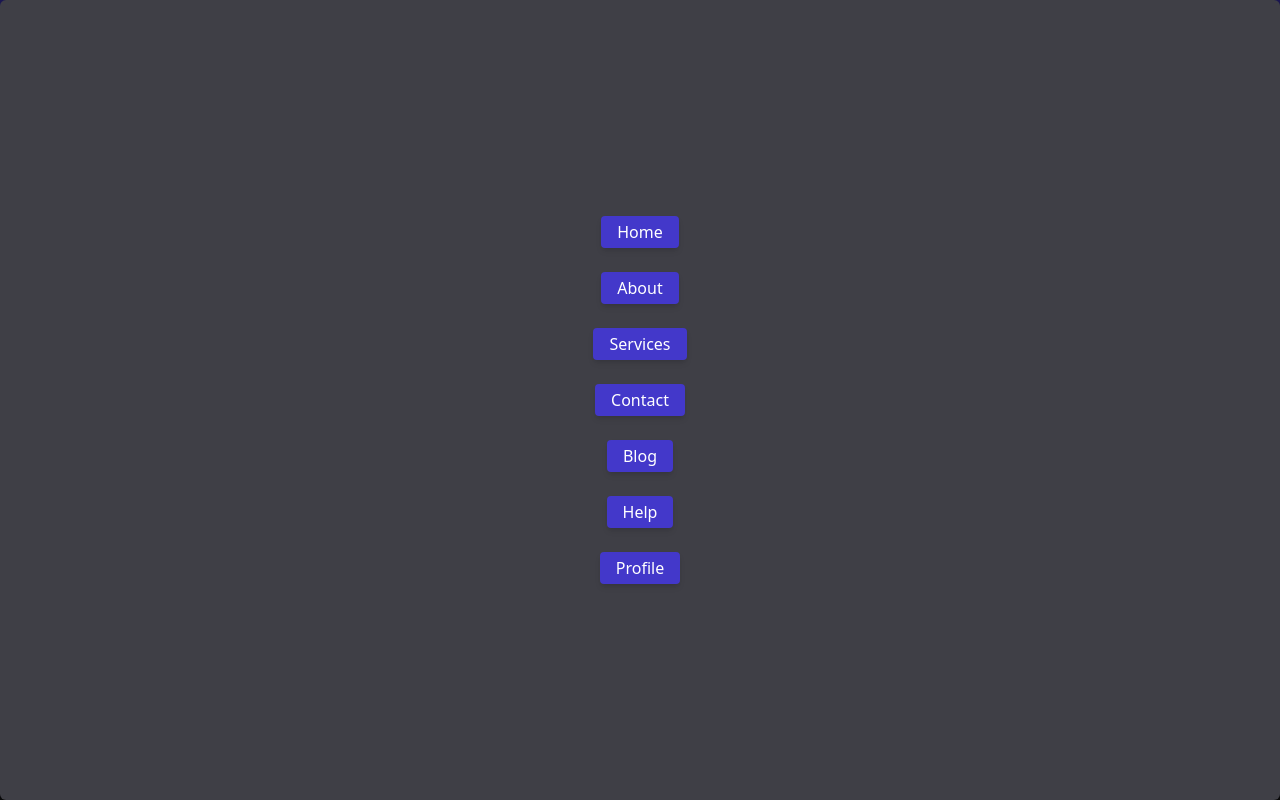
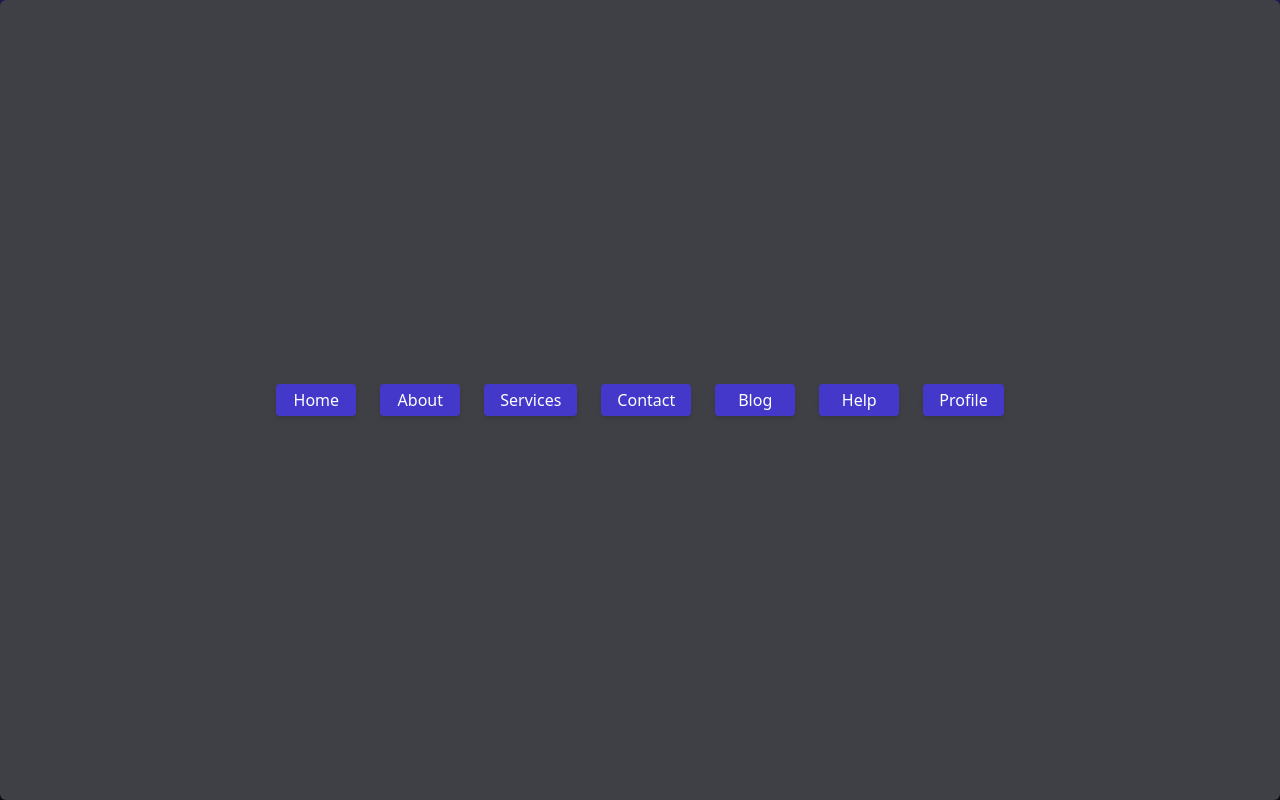
Before and after one commit to m1her/OP_Components, a Next.js app: page / in a window 1280 px wide. Built offline with nearby package versions, Linux system fonts and the light colour scheme.

Commit message:
drag kinda done

```diff
--- a/src/components/CustomizableNavigation/EditWebNavLinks/DraggableLink.tsx
+++ b/src/components/CustomizableNavigation/EditWebNavLinks/DraggableLink.tsx
@@ -1,7 +1,7 @@
 import React, { useRef } from "react";
 import { useDrag, useDrop } from "react-dnd";
-import type { Identifier, XYCoord } from "dnd-core";
-import { ItemTypes, NavLinkType } from "../data";
+import type { XYCoord } from "dnd-core";
+import { NavLinkType } from "../data";
 
 interface DragItem {
   index: number;
@@ -20,85 +20,50 @@ export const DraggableLink: React.FC<DraggableLinkProps> = ({
   moveLink,
   index,
 }) => {
-  const ref = useRef<HTMLDivElement>(null);
-
-  const [{ handlerId }, drop] = useDrop<
-    DragItem,
-    void,
-    { handlerId: Identifier | null }
-  >({
-    accept: ItemTypes.WEBLINK,
-    collect(monitor) {
-      return {
-        handlerId: monitor.getHandlerId(),
-      };
-    },
-    hover(item: DragItem, monitor) {
+  const [, dropRef] = useDrop({
+    accept: "item",
+    hover: (item: DragItem, monitor) => {
       if (!ref.current) {
         return;
       }
       const dragIndex = item.index;
       const hoverIndex = index;
 
-      // Don't replace items with themselves
-      if (dragIndex === hoverIndex) {
+      if (dragIndex === hoverIndex) return;
 
-        return;
-      }
-
-      // Determine rectangle on screen
       const hoverBoundingRect = ref.current?.getBoundingClientRect();
 
-      // Get vertical middle
-      const hoverMiddleY =
-        (hoverBoundingRect.bottom - hoverBoundingRect.top) / 2;
+      const hoverMiddleX =
+        (hoverBoundingRect.right - hoverBoundingRect.left) / 2;
 
-      // Determine mouse position
       const clientOffset = monitor.getClientOffset();
+      const hoverActualX = (clientOffset as XYCoord).x - hoverBoundingRect.left;
 
-      // Get pixels to the top
-      const hoverClientY = (clientOffset as XYCoord).y - hoverBoundingRect.top;
+      if (dragIndex < hoverIndex && hoverActualX < hoverMiddleX) return;
+      if (dragIndex > hoverIndex && hoverActualX > hoverMiddleX) return;
 
-      // Only perform the move when the mouse has crossed half of the items height
-      // When dragging downwards, only move when the cursor is below 50%
-      // When dragging upwards, only move when the cursor is above 50%
-
-      // Dragging downwards
-      if (dragIndex < hoverIndex && hoverClientY < hoverMiddleY) {
-        return;
-      }
-
-      // Dragging upwards
-      if (dragIndex > hoverIndex && hoverClientY > hoverMiddleY) {
-        return;
-      }
-
-      // Time to actually perform the action
       moveLink(dragIndex, hoverIndex);
 
-      // Note: we're mutating the monitor item here!
-      // Generally it's better to avoid mutations,
-      // but it's good here for the sake of performance
-      // to avoid expensive index searches.
       item.index = hoverIndex;
     },
   });
-  const [{ isDragging }, drag] = useDrag({
-    type: ItemTypes.WEBLINK,
-    item: () => ({ id: linkData.id, index: linkData.index }),
+
+  const [{ isDragging }, dragRef] = useDrag({
+    type: "item",
+    item: { index },
     collect: (monitor) => ({
       isDragging: monitor.isDragging(),
     }),
   });
 
-  drag(drop(ref));
+  const ref = useRef<HTMLDivElement>(null);
+  const dragDropRef = dragRef(dropRef(ref));
 
   return (
     <div
-      ref={ref}
-      data-handler-id={handlerId}
-      className={`select-none min-w-16 text-center rounded h-fit shadow-md bg-indigo-700 px-4 py-1 transition-opacity cursor-move
-        ${isDragging ? "opacity-20" : "opacity-100"}`}
+      ref={dragDropRef}
+      className="select-none min-w-20 text-center rounded h-fit shadow-md bg-indigo-700 px-4 py-1 transition-opacity cursor-move"
+      style={{ opacity: !isDragging ? 1 : 0.1 }}
     >
       {linkData.title}
     </div>
--- a/src/components/CustomizableNavigation/EditWebNavLinks/index.tsx
+++ b/src/components/CustomizableNavigation/EditWebNavLinks/index.tsx
@@ -1,46 +1,46 @@
 "use client";
 import { faGear } from "@fortawesome/free-solid-svg-icons";
 import { FontAwesomeIcon } from "@fortawesome/react-fontawesome";
-import React, { useState } from "react";
-import { NavLinkType } from "../data";
+import React, { useCallback, useState } from "react";
+// import { NavLinkType } from "../data";
 import { DraggableLink } from "./DraggableLink";
 import { HTML5Backend } from "react-dnd-html5-backend";
 import { DndProvider } from "react-dnd";
-import update from "immutability-helper";
+// import update from "immutability-helper";
 
 export const EditWebNavLinks = () => {
   const [links, setLinks] = useState([
-    { id: "1", index: 1, title: "Home", link: "/" },
-    { id: "2", index: 2, title: "About", link: "/" },
-    { id: "3", index: 3, title: "Services", link: "/" },
-    { id: "4", index: 4, title: "Contact", link: "/" },
-    { id: "5", index: 5, title: "Blog", link: "/" },
-    { id: "6", index: 6, title: "Help", link: "/" },
-    { id: "7", index: 7, title: "Profile", link: "/" },
+    { id: 1, index: 1, title: "Home", link: "/" },
+    { id: 2, index: 2, title: "About", link: "/" },
+    { id: 3, index: 3, title: "Services", link: "/" },
+    { id: 4, index: 4, title: "Contact", link: "/" },
+    { id: 5, index: 5, title: "Blog", link: "/" },
+    { id: 6, index: 6, title: "Help", link: "/" },
+    { id: 7, index: 7, title: "Profile", link: "/" },
   ]);
 
-  const moveLink = (dragIndex: number, hoverIndex: number) => {
-    console.log(dragIndex, hoverIndex);
-
-    setLinks((prevCards: NavLinkType[]) =>
-      update(prevCards, {
-        $splice: [
-          [dragIndex, 1],
-          [hoverIndex, 0, prevCards[dragIndex] as NavLinkType],
-        ],
-      })
-    );
-  };
+  const moveLink = useCallback((dragIndex: number, hoverIndex: number) => {
+        const dragItem = links[dragIndex]
+        const hoverItem = links[hoverIndex]
+        setLinks(links => {
+            const updatedPets = [...links]
+            updatedPets[dragIndex] = hoverItem
+            updatedPets[hoverIndex] = dragItem
+            return updatedPets
+        })
+    },
+    [links],
+)
 
   return (
     <DndProvider backend={HTML5Backend}>
       <ul className="">
         <FontAwesomeIcon icon={faGear} className="w-4 h-4 cursor-pointer" />
         <div className="fixed z-50 top-0 left-0 inset-0 bg-black/60 backdrop-blur-[2px] flex justify-center items-center">
-          <div className="p-8 rounded-md bg-zinc-700 flex flex-col gap-6 w-full h-full items-center justify-center">
+          <div className="p-8 rounded-md bg-zinc-700 flex gap-6 w-full h-full items-center justify-center">
             {links.map((navLink, idx) => (
               <DraggableLink
-                key={idx}
+                key={navLink.id}
                 index={idx}
                 linkData={navLink}
                 moveLink={moveLink}
--- a/src/components/CustomizableNavigation/data.ts
+++ b/src/components/CustomizableNavigation/data.ts
@@ -1,21 +1,20 @@
 export const defaultPcNavs: NavLinkType[] = [
-  { id: "1", index: 1, title: "Home", link: "/" },
-  { id: "2", index: 2, title: "About", link: "/" },
-  { id: "3", index: 3, title: "Services", link: "/" },
-  { id: "4", index: 4, title: "Contact", link: "/" },
-  { id: "5", index: 5, title: "Blog", link: "/" },
-  { id: "6", index: 6, title: "Help", link: "/" },
-  { id: "7", index: 7, title: "Profile", link: "/" },
+  { id: 1, index: 1, title: "Home", link: "/" },
+  { id: 2, index: 2, title: "About", link: "/" },
+  { id: 3, index: 3, title: "Services", link: "/" },
+  { id: 4, index: 4, title: "Contact", link: "/" },
+  { id: 5, index: 5, title: "Blog", link: "/" },
+  { id: 6, index: 6, title: "Help", link: "/" },
+  { id: 7, index: 7, title: "Profile", link: "/" },
 ];
 
 export type NavLinkType = {
-  id: string;
+  id: number;
   index: number;
   title: string;
   link: string;
 };
 
-
 export const ItemTypes = {
-  WEBLINK: 'weblink',
-}
+  WEBLINK: "weblink",
+};
```
